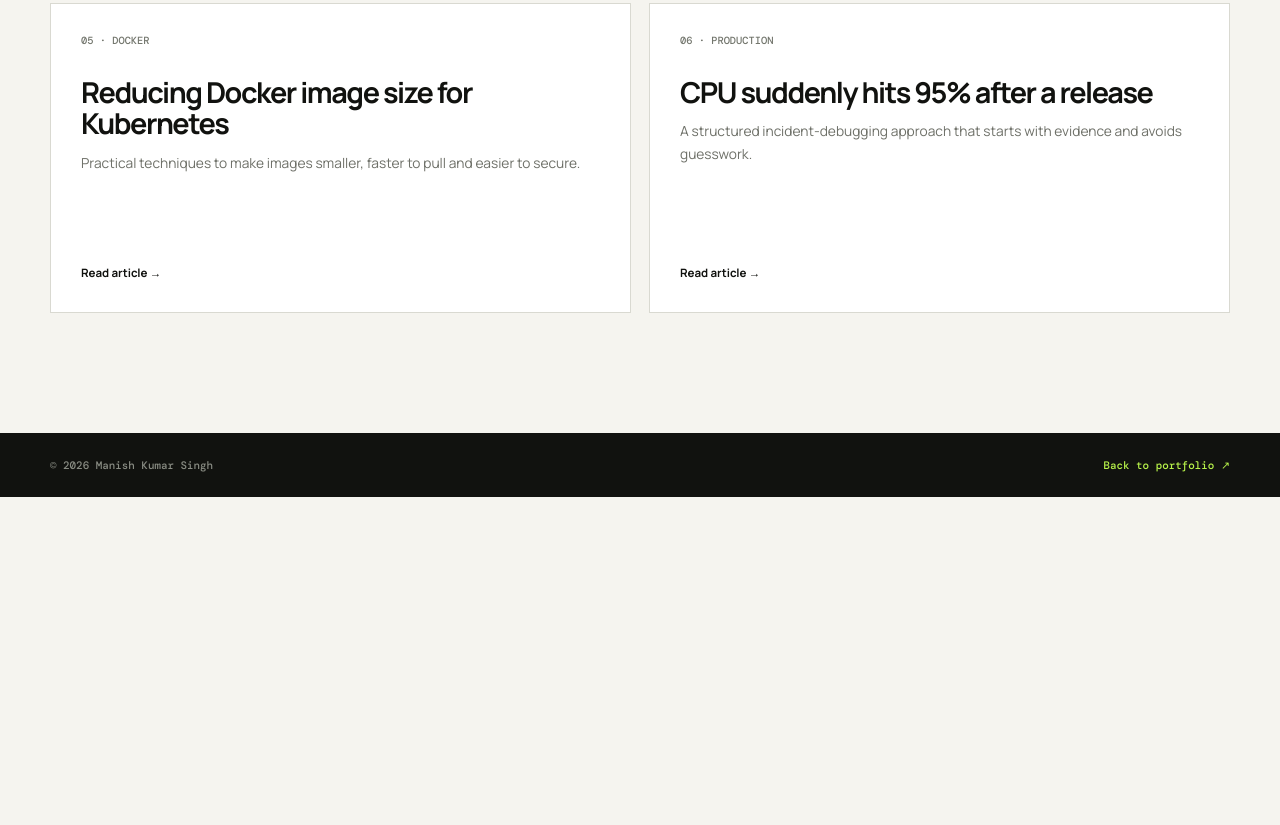
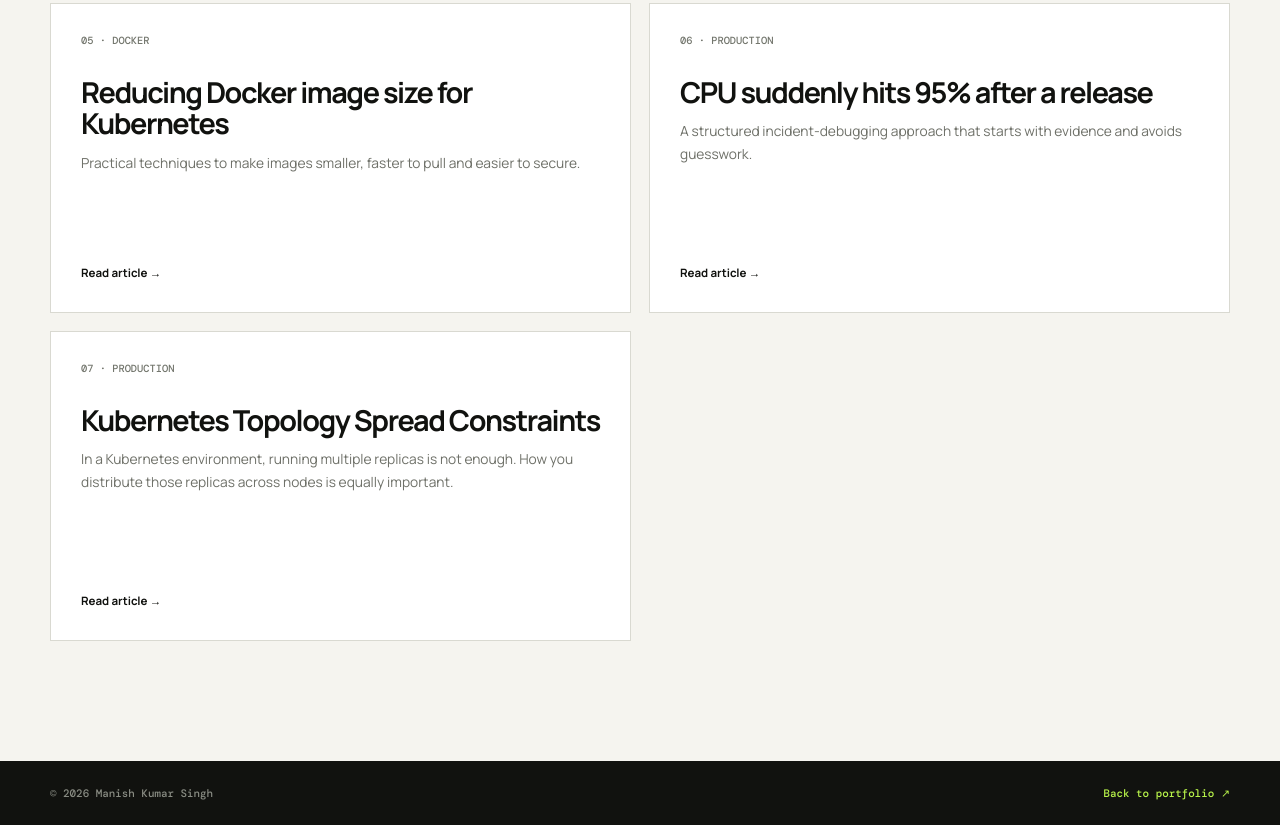
Before and after one commit to manish1ms6-glitch/portfolio, a plain HTML site: page blogs/index.html in a window 1280 px wide. Shown: the part 1345-2170 px from the top of the page. Before the commit the page ends 1842 px from the top, so only its background shows below. Drawn offline with nearby package versions, Linux system fonts and the light colour scheme.

Commit message:
Update index.html

```diff
--- a/blogs/index.html
+++ b/blogs/index.html
@@ -33,6 +33,7 @@
     <a class="post-card" data-search="cicd github eks kubernetes docker ecr aws deployment pipeline" href="cicd-github-to-eks/"><span>04 · CI/CD · AWS</span><h2>GitHub to EKS: a practical CI/CD flow</h2><p>Source code, build, image scanning, registry, deployment and rollback — step by step.</p><b>Read article →</b></a>
     <a class="post-card" data-search="docker image size optimization layers cache multi stage build kubernetes" href="docker-image-optimization/"><span>05 · DOCKER</span><h2>Reducing Docker image size for Kubernetes</h2><p>Practical techniques to make images smaller, faster to pull and easier to secure.</p><b>Read article →</b></a>
     <a class="post-card" data-search="production cpu spike 95 release debugging kubernetes linux monitoring" href="production-cpu-spike/"><span>06 · PRODUCTION</span><h2>CPU suddenly hits 95% after a release</h2><p>A structured incident-debugging approach that starts with evidence and avoids guesswork.</p><b>Read article →</b></a>
+    <a class="post-card" data-search="production cpu spike 95 release debugging kubernetes linux monitoring" href="production-cpu-spike/"><span>07 · PRODUCTION</span><h2>Kubernetes Topology Spread Constraints</h2><p>In a Kubernetes environment, running multiple replicas is not enough. How you distribute those replicas across nodes is equally important.</p><b>Read article →</b></a>
   </div>
   <p id="no-results" class="no-results" hidden>No matching article found.</p>
 </div></section>
```
